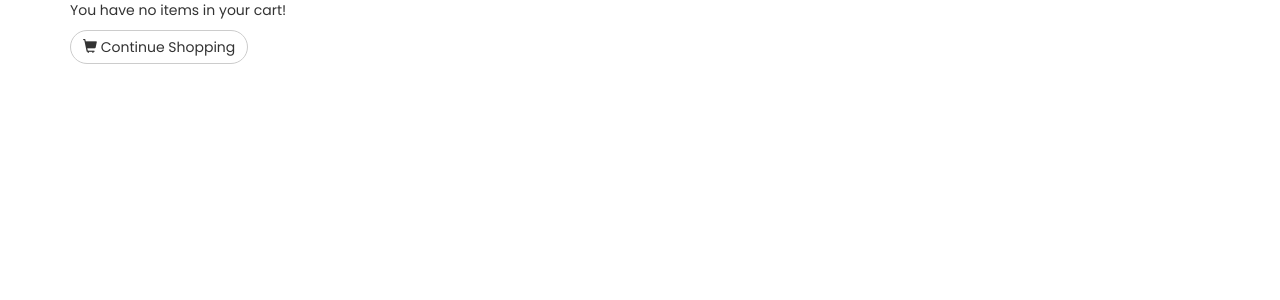
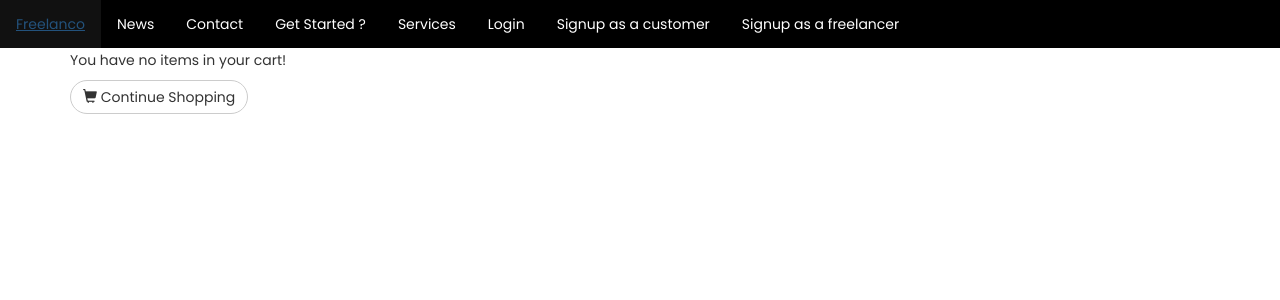
Before and after one commit to CruxBox/Freelanco, a Django app: template backend/freelanco/templates/services_temp/cart.html in a window 1280 px wide. Shown: the top 300 px of the page. Run offline with Django 3.2, Linux system fonts and the light colour scheme; the template is opened without the code that fills it, so the values that code supplies are empty; some libraries are stand-ins or nearby versions.

Commit message:
added header

```diff
--- /dev/null
+++ b/backend/freelanco/templates/services_temp/cart.css
@@ -0,0 +1,110 @@
+
+
+
+  .no-margin-top {
+    margin-top: 0;
+    padding-top: 0px;
+    margin-bottom: 5px;
+    transform: rotate(-1deg);
+    font-size: xx-large;
+    font-size: 80px;
+    font-family: 'Lobster',cursive;
+  }
+
+  ul {
+    list-style-type: none;
+    margin: 0;
+    padding: 0;
+    overflow: hidden;
+    background-color: black;
+  }
+
+  li a.log {
+    text-align: right;
+  }
+  li {
+    float: left;
+  }
+
+  li a {
+    display: block;
+    color: white;
+    text-align: center;
+    padding: 14px 16px;
+    text-decoration: none;
+  }
+  li a.active {
+    font-family: "Poppins";
+
+  }
+
+  li a:hover {
+    background-color: #111;
+  }
+
+  html {
+    scroll-behavior: smooth;
+  }
+
+  .centre-h4 {
+    margin-top: 0;
+    font-size: 40;
+    font-family: 'Abril Fatface', cursive;
+    font-size: 30px;
+    color: black;
+    font-weight: 600;
+    margin-top: -20px;
+  }
+
+  .navigationbar {
+    position: absolute;
+    width: 100%;
+    font-family: "Poppins";
+  }
+  .about {
+    background-image: url("./images/ava.jpg");
+    background-repeat: no-repeat;
+    padding-top: 60px;
+    text-align: center;
+
+    font-family: 'Poppins',sans-serif;
+
+    height: 900px;
+    padding-left: 50px;
+    padding-right: 50px;
+    font-size: 18px;
+    font-weight: 400;
+    display: block;
+  }
+
+  .about-tag {
+    padding-left: 30px;
+    padding-top: 150px;
+  }
+
+  .about.no-margin-top{
+    font-family: 'Poppins';
+  }
+
+  .no-margin-top {
+   font-family: 'Lobster',sans-serif;
+   color: #111;
+  }
+  input[type="text"] {
+    width: 300px;
+    box-sizing: border-box;
+    border: 2px solid #ccc;
+    border-radius: 30px;
+    padding-top: 40px;
+    font-size: 16px;
+    background-color: white;
+    background-image: url("searchicon.png");
+    background-position: 10px 10px;
+    background-repeat: no-repeat;
+    padding: 12px 20px 12px 40px;
+    /* -webkit-transition: width 0.1s ease-in-out;
+    transition: width 0.4s ease-in-out; */ */
+  }
+  /*
+  input[type=text]:focus {
+    width: 65%; */
--- a/backend/freelanco/templates/services_temp/cart.html
+++ b/backend/freelanco/templates/services_temp/cart.html
@@ -9,11 +9,49 @@
 	<link href="https://fonts.googleapis.com/css?family=Poppins&display=swap" rel="stylesheet">
 	<link href="https://fonts.googleapis.com/icon?family=Material+Icons" rel="stylesheet">
   <link href="https://maxcdn.bootstrapcdn.com/font-awesome/4.7.0/css/font-awesome.min.css" rel="stylesheet" integrity="sha384-wvfXpqpZZVQGK6TAh5PVlGOfQNHSoD2xbE+QkPxCAFlNEevoEH3Sl0sibVcOQVnN" crossorigin="anonymous">
-
+  <link rel="stylesheet" type="text/css" href="./cart.css" />
 </head>
 
 <body  style="font-family: 'Poppins',sans-serif;">
-	<div class="container">
+
+
+	<div class="navigationbar" >
+		<ul>
+		  <li>
+			<a class="active" href="#home">
+			  Freelanco
+			</a>
+		  </li>
+		  <li>
+			<a href="#news">News</a>
+		  </li>
+		  <li>
+			<a href="#contact">Contact</a>
+		  </li>
+		  <li>
+			<a href="#abt">Get Started ?</a>
+		  </li>
+		  <li>
+		  <a href="{% url 'item list' %}">Services</a>
+		  </li>
+		  {% if user.is_authenticated %}
+		  <li>
+			<a class="log" href="{% url 'users:logout' %}">Logout</a>
+		  </li>
+		  {% else %}
+		  <li>
+			<a class="log" href="{% url 'users:login' %}">Login</a>
+		  </li>
+		   <li>
+			<a  href="{% url 'users:customer_signup' %}">Signup as a customer</a>
+		  </li>
+		  <li>
+		  <a href="{% url 'users:freelancer_signup' %}">Signup as a freelancer</a>
+		  </li>
+		  {% endif %}
+		</ul>
+	  </div>
+	<div class="container" style="padding-top: 50px;">
 		{% if items_exist %}
 		<div class="row">
 			<div class="col-sm-12 col-md-10 col-md-offset-1">
```
